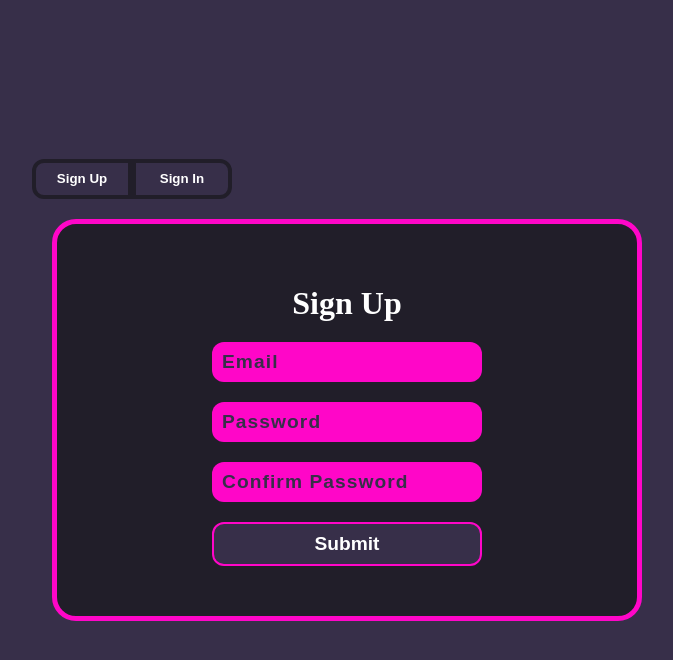
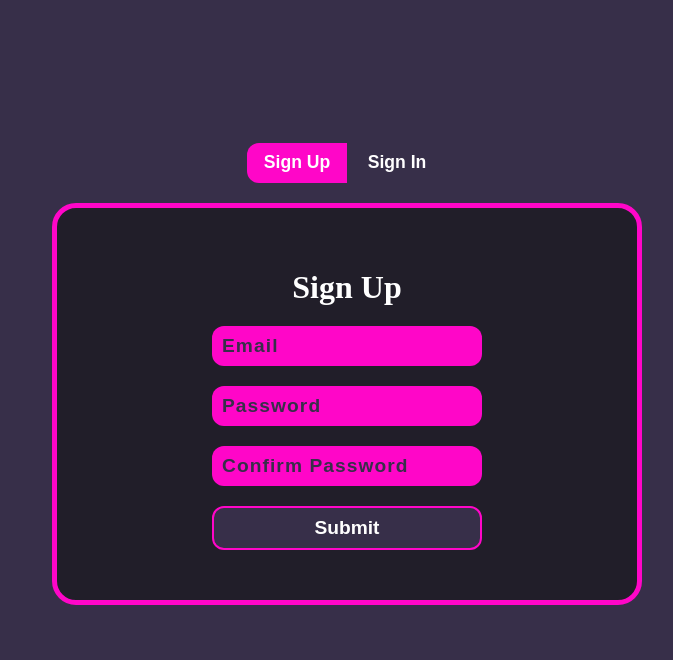
Before and after one commit to SageS3/ChatApp, a React (Create React App) app: page / in a window 1280 px wide. Shown: the top 660 px of the page, without its empty margins (293-966 px from the left). Built offline with nearby package versions, Linux system fonts and the light colour scheme.

Commit message:
Add login functionality to allow a user to sign in with email and password

```diff
--- /dev/null
+++ b/src/components/EntryPage.css
@@ -0,0 +1,32 @@
+.toggle span {
+  background-color: rgb(255, 6, 200);
+  width: 100px;
+  height: 40px;
+  position: absolute;
+}
+.toggle .left {
+  border-radius: 12px 0 0 12px;
+}
+.toggle .right {
+  border-radius: 0 12px 12px 0;
+}
+.toggle button {
+  width: 100px;
+  height: 40px;
+  background-color: rgba(0, 0, 0, 0);
+  color: white;
+  border-radius: 12px 0 0 12px;
+  outline: none;
+  font-weight: 800;
+  cursor: pointer;
+  position: relative;
+  border: none;
+  font-size: 1.1rem;
+  transition: font-size 200ms ease-in;
+}
+.toggle button:last-of-type {
+  border-radius: 0 12px 12px 0;
+}
+.toggle button:hover {
+  font-size: 1.2rem;
+}/*# sourceMappingURL=EntryPage.css.map */
--- /dev/null
+++ b/src/components/EntryPage.scss
@@ -0,0 +1,42 @@
+
+
+.toggle {
+  span {
+    background-color: rgba(255,6,200);
+    width: 100px;
+    height: 40px;
+    position: absolute;
+  }
+
+  .left {
+    border-radius: 12px 0 0 12px;
+  }
+
+  .right {
+    border-radius: 0 12px 12px 0;
+  }
+
+  button {
+    width: 100px;
+    height: 40px;
+    background-color:rgba(0,0,0,0);
+    color: white;
+    border-radius: 12px 0 0 12px;
+    outline: none;
+    font-weight: 800;
+    cursor: pointer;
+    position: relative;
+    border: none;
+    font-size: 1.1rem;
+    transition: font-size 200ms ease-in;
+  }
+
+  button:last-of-type{
+    border-radius: 0 12px 12px 0;
+  }
+
+  button:hover {
+    font-size: 1.2rem;
+  }
+
+}
--- a/src/components/EntryPage.tsx
+++ b/src/components/EntryPage.tsx
@@ -1,18 +1,37 @@
 import {useState} from 'react'
 import Register from './Register'
 import Login from './Login'
+import './EntryPage.css'
 
 function EntryPage() {
   const [form, setForm] = useState<string>('register')
+
+  // const toggleButtonAnimation = () => {
+  //   const toggleButton = document.querySelector('.left')
+  //   toggleButton.classList.toggle('right')
+  // }
+
+  const registerHandler = () => {
+    // toggleButtonAnimation()
+    setForm('register')
+  }
+
+  const loginHandler = () => {
+    // toggleButtonAnimation()
+    setForm('login')
+  }
+
+
   return (
-    <div>
+    <>
       <div className='toggle'>
-        <button type='button' onClick={() => setForm('register')}>Sign Up</button>
-        <button type='button' onClick={() => setForm('login')}>Sign In</button>
+        <span className='left'></span>
+        <button type='button' onClick={registerHandler}>Sign Up</button>
+        <button type='button' onClick={loginHandler}>Sign In</button>
       </div>
-      {form === 'register'  && <Register/>}
+      {form === 'register' && <Register setForm={setForm}/>}
       {form === 'login' && <Login/>}
-    </div>
+    </>
   )
 }
 
--- a/src/components/Login.tsx
+++ b/src/components/Login.tsx
@@ -18,7 +18,6 @@ function Login() {
           onChange={(e) => setEmail(e.target.value)}
         ></input>
         <input
-          autoFocus
           required
           type='password'
           name='password'
@@ -26,6 +25,7 @@ function Login() {
           value={password}
           onChange={(e) => setPassword(e.target.value)}
         ></input>
+        <button type='submit'>Login</button>
       </form>
     </>
   )
--- a/src/components/Register.css
+++ b/src/components/Register.css
@@ -69,19 +69,4 @@ form:hover {
 
 p {
   color: white;
-}
-
-.toggle button {
-  width: 100px;
-  height: 40px;
-  background-color: rgb(55, 47, 73);
-  color: white;
-  border-radius: 12px 0 0 12px;
-  outline: none;
-  border: 4px solid rgb(33, 30, 41);
-  font-weight: 800;
-  cursor: pointer;
-}
-.toggle button:last-of-type {
-  border-radius: 0 12px 12px 0;
 }/*# sourceMappingURL=Register.css.map */
--- a/src/components/Register.scss
+++ b/src/components/Register.scss
@@ -12,6 +12,7 @@ form {
   margin: 20px;
   cursor: pointer;
   transition: box-shadow 600ms ease-in;
+
 
   h1 {
     color: white;
@@ -69,26 +70,6 @@ p {
   color: white;
 }
 
-.toggle {
-  button {
-    width: 100px;
-    height: 40px;
-    background-color: rgb(55,47,73);
-    color: white;
-    border-radius: 12px 0 0 12px;
-    outline: none;
-    border: 4px solid rgb(33,30,41);
-    font-weight: 800;
-    cursor: pointer;
-  }
-
-  button:last-of-type{
-    border-radius: 0 12px 12px 0;
-  }
-}
-
-
-
 
 // issues
 
--- a/src/components/Register.tsx
+++ b/src/components/Register.tsx
@@ -2,10 +2,14 @@ import React, { useState } from 'react'
 import {auth} from './config/firebase'
 import { useNavigate } from 'react-router-dom';
 import { createUserWithEmailAndPassword } from 'firebase/auth'
-
 import './Register.css'
 
-export default function Register() {
+type registerProps = {
+  setForm: React.Dispatch<React.SetStateAction<string>>
+}
+
+
+export default function Register(props: registerProps) {
   const [email, setEmail] = useState<string>('');
   const [password, setPassword] = useState<string>('')
   const [registerError, setRegisterError] = useState<string>('');
@@ -20,7 +24,7 @@ export default function Register() {
 
     createUserWithEmailAndPassword(auth, email, password)
     .then((userCredential) => {
-      navigate('/login')
+      props.setForm('login')
       const user = userCredential.user
       console.log(user)
       console.log(auth)
@@ -50,7 +54,7 @@ export default function Register() {
       <form onSubmit={(event) => submitSignUpHandler(event)}>
       <h1>Sign Up</h1>
         <input
-        autoFocus
+          autoFocus
           required
           type='email'
           name='email'
```
Also changed, not shown: 2 other files (tests, documents, lock files or other folders).
